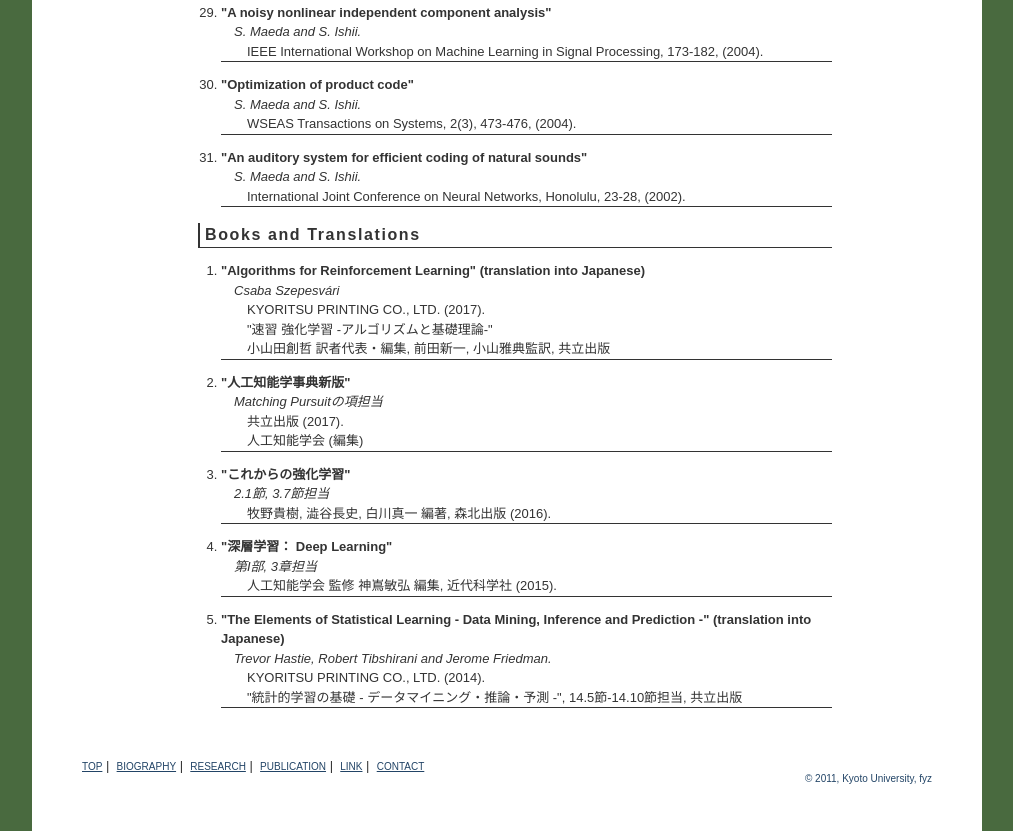
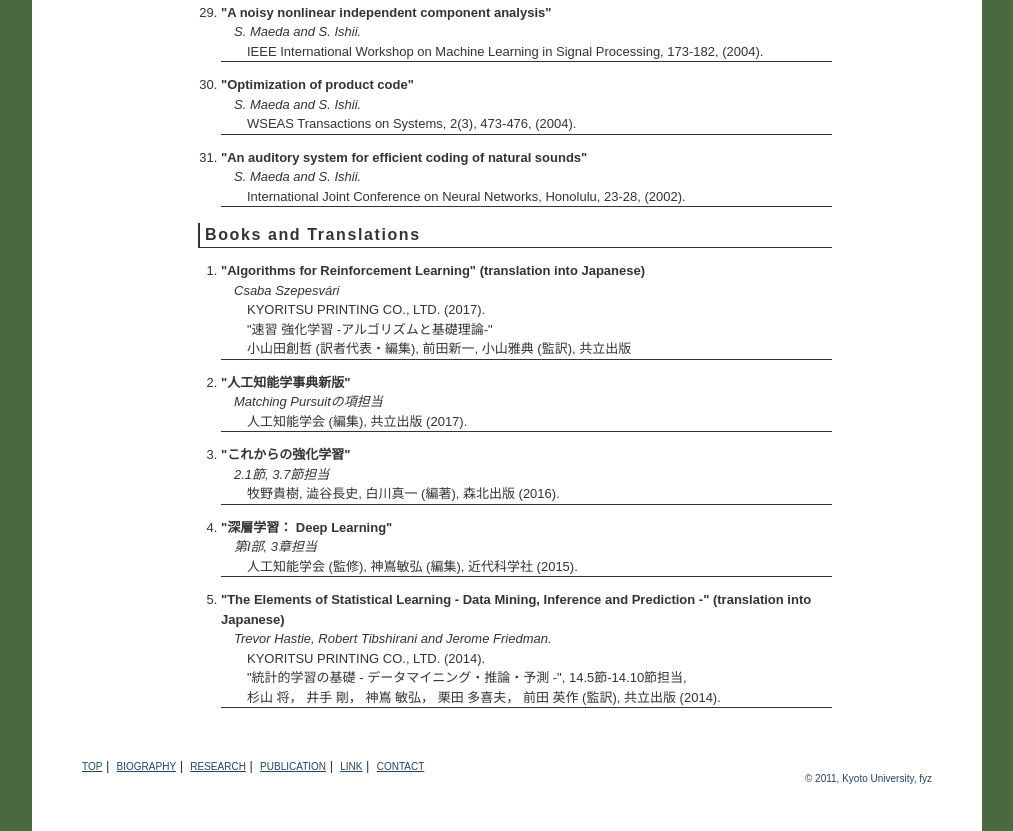
Before and after one commit to maeyon/maeyon.github.io, a plain HTML site: page publication/index.html in a window 1280 px wide. Shown: the part 4095-4926 px from the top of the page, without its empty margins (133-1146 px from the left). Drawn offline with Linux system fonts and the light colour scheme.

Commit message:
Update index.html

```diff
--- a/publication/index.html
+++ b/publication/index.html
@@ -438,29 +438,28 @@ S. Maeda, N. Yamashita, Y. Goshima, S. Ishii and K. Hong
 										<li class="author">Csaba Szepesvári </li>
 										<li class="data">KYORITSU PRINTING CO., LTD. (2017). </li>
 										<li class="data">"速習 強化学習 -アルゴリズムと基礎理論-"</li>
-										<li class="data">小山田創哲 訳者代表・編集, 前田新一, 小山雅典監訳, 共立出版</li>
+										<li class="data">小山田創哲 (訳者代表・編集), 前田新一, 小山雅典 (監訳), 共立出版</li>
 									</ul>
 								</li>
 								<li>
 									<ul class="contents_set">
 										<li class="title">"人工知能学事典新版" </li>
 										<li class="author">Matching Pursuitの項担当 </li>
-										<li class="data">共立出版 (2017). </li>
-										<li class="data">人工知能学会 (編集)</li>
+										<li class="data">人工知能学会 (編集), 共立出版 (2017).</li>
 									</ul>
 								</li>
 								<li>
 									<ul class="contents_set">
 										<li class="title">"これからの強化学習"</li>
 										<li class="author">2.1節, 3.7節担当 </li>
-										<li class="data">牧野貴樹, 澁谷長史, 白川真一 編著, 森北出版 (2016). </li>
+										<li class="data">牧野貴樹, 澁谷長史, 白川真一 (編著), 森北出版 (2016). </li>
 									</ul>
 								</li>
 								<li>
 									<ul class="contents_set">
 										<li class="title">"深層学習： Deep Learning"</li>
 										<li class="author">第I部, 3章担当 </li>
-										<li class="data">人工知能学会 監修 神嶌敏弘 編集, 近代科学社 (2015). </li>
+										<li class="data">人工知能学会 (監修), 神嶌敏弘 (編集), 近代科学社 (2015). </li>
 									</ul>
 								</li>
 								<li>
@@ -468,7 +467,8 @@ S. Maeda, N. Yamashita, Y. Goshima, S. Ishii and K. Hong
 										<li class="title">"The Elements of Statistical Learning - Data Mining, Inference and Prediction -" (translation into Japanese)</li>
 										<li class="author">Trevor Hastie, Robert Tibshirani and Jerome Friedman.</li>
 										<li class="data">KYORITSU PRINTING CO., LTD. (2014).</li>
-                                        <li class="data">"統計的学習の基礎 - データマイニング・推論・予測 -", 14.5節-14.10節担当, 共立出版
+                                        <li class="data">"統計的学習の基礎 - データマイニング・推論・予測 -", 14.5節-14.10節担当, </li>
+			                <li class="data"> 杉山 将， 井手 剛， 神嶌 敏弘， 栗田 多喜夫， 前田 英作 (監訳), 共立出版 (2014). </li>
 </li>
 									</ul>
 								</li>
```
